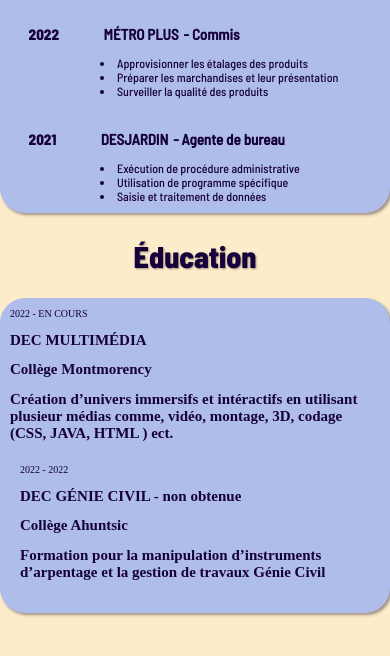
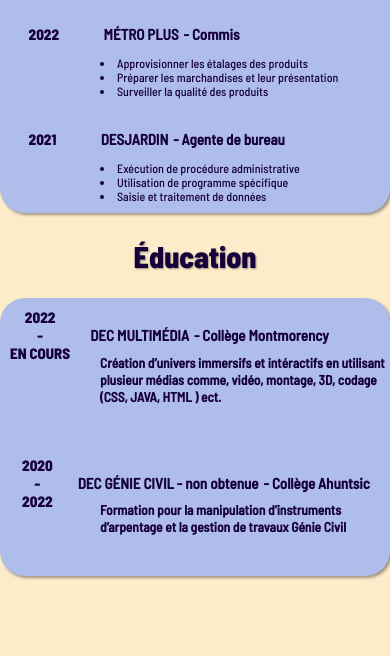
Before and after one commit to cam456/failed, a plain HTML site: page index.html in a window 390 px wide. Shown: the part 2147-2803 px from the top of the page. Drawn offline with nearby package versions, Linux system fonts and the light colour scheme; a web font is replaced by a local one.

Commit message:
cv education mobile

```diff
--- a/css/style.css
+++ b/css/style.css
@@ -792,6 +792,56 @@ main{
     width: 300px;
 }
 
+/*--------- education --------*/
+.anneecole{
+    display: flex;
+    flex-direction: row;
+    justify-content: end;
+    align-items: flex-end;
+    font-family: barlowextrabold;
+    font-size: 15px;
+    justify-content: center;
+    text-align: center;
+    padding-right: 20px;
+
+}
+
+.anneecole2{
+    display: flex;
+    flex-direction: row;
+    justify-content: end;
+    align-items: flex-end;
+    font-family: barlowextrabold;
+    font-size: 15px;
+    justify-content: center;
+    text-align: center;
+    padding-right: 25px;
+    padding-left: 12px;
+
+}
+.nomecole{
+
+    margin-right: 5px;
+    font-family: barlowmedium;
+}
+
+.textecole{
+    font-size: 9px;
+    display: flex;
+    flex-direction: column;
+    font-family: barlowmedium;
+    transform: translate( 90px, -20px);
+    width: 300px;
+}
+
+.textecole2{
+    font-size: 9px;
+    display: flex;
+    flex-direction: column;
+    font-family: barlowmedium;
+    transform: translate( 90px, -20px);
+    width: 300px;
+}
 
 /*--------- titre --------*/
 
--- a/index.html
+++ b/index.html
@@ -160,9 +160,9 @@
                         <div class="nomposte"><h1>-   Agente de bureau</h1></div>
                     </div>
                     <div class="pointsurete">
-                        <li class="urmom">Normanclaure de documents essentiels</li>
-                        <li class="urmom">Assister dans la réalisation de projets</li>
-                        <li class="urmom">Exercier un rôle de conseil pour les projets</li>
+                        <li>Normanclaure de documents essentiels</li>
+                        <li>Assister dans la réalisation de projets</li>
+                        <li>Exercier un rôle de conseil pour les projets</li>
                     </div>
                 </div>
 
@@ -173,9 +173,9 @@
                         <div class="nomposte"><h1>-   Commis</h1></div>
                     </div>
                     <div class="pointsurete">
-                        <li class="urmom">Approvisionner les étalages des produits</li>
-                        <li class="urmom">Préparer les marchandises et leur présentation</li>
-                        <li class="urmom">Surveiller la qualité des produits</li>
+                        <li>Approvisionner les étalages des produits</li>
+                        <li>Préparer les marchandises et leur présentation</li>
+                        <li>Surveiller la qualité des produits</li>
                     </div>
                 </div>
 
@@ -186,9 +186,9 @@
                         <div class="nomposte"><h1>-   Agente de bureau</h1></div>
                     </div>
                     <div class="pointsurete">
-                        <li class="urmom">Exécution de procédure administrative</li>
-                        <li class="urmom">Utilisation de programme spécifique</li>
-                        <li class="urmom">Saisie et traitement de données</li>
+                        <li>Exécution de procédure administrative</li>
+                        <li>Utilisation de programme spécifique</li>
+                        <li>Saisie et traitement de données</li>
                     </div>
                 </div>
 
@@ -197,36 +197,43 @@
             <div class="titreeducation">
                 <h1>Éducation</h1>
             </div>
+            <div class="experiencecontainer">
 
-            <div class="educationcontainer">
-                <div class="education">
-                    <div class="droiteducation">
-                        <div class="anneeducation">2022 - EN COURS</div>
-                        <div class="nomeducation"><h1>DEC MULTIMÉDIA</h1></div>
-                        <div class="nomecole"><h1> Collège Montmorency</h1></div>
+
+                <div class="surete">
+                    <div class="droitnomsurete">
+                        <div class="anneecole">2022 <br> - <br> EN COURS</div>
+                        <div class="nomecole"><h1>DEC MULTIMÉDIA</h1></div>
+                        <div class="nomecole"><h1>-   Collège Montmorency</h1></div>
                     </div>
-                    <div class="descriptioneducation">
+                    <div class="textecole">
                         <h1>
                             Création d’univers immersifs et intéractifs en utilisant plusieur
                             médias comme, vidéo, montage, 3D, codage (CSS, JAVA, HTML ) ect.
                         </h1>
                     </div>
+                </div>
 
-                    <div class="education">
-                        <div class="droiteducation">
-                            <div class="anneeducation">2022 - 2022</div>
-                            <div class="nomeducation"><h1>DEC GÉNIE CIVIL - non obtenue</h1></div>
-                            <div class="nomecole"><h1> Collège Ahuntsic</h1></div>
-                        </div>
-                        <div class="descriptioneducation">
-                            <h1>
-                                Formation pour la manipulation d’instruments
-                                d’arpentage et la gestion de travaux Génie Civil
-                            </h1>
-                        </div>
+                <div class="surete">
+                    <div class="droitnomsurete">
+                        <div class="anneecole2">2020 <br> - <br>2022 </div>
+                        <div class="nomecole"><h1>DEC GÉNIE CIVIL - non obtenue</h1></div>
+                        <div class="nomecole"><h1>-   Collège Ahuntsic</h1></div>
+                    </div>
+                    <div class="textecole2">
+                        <h1>
+                            Formation pour la manipulation d’instruments
+                            d’arpentage et la gestion de travaux Génie Civil
+                        </h1>
                     </div>
                 </div>
+
+
+
+
             </div>
+
+
 
             <div>
 
```
